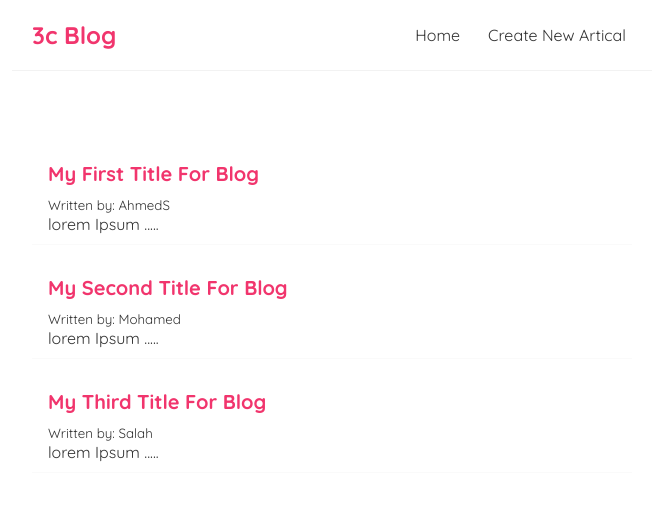
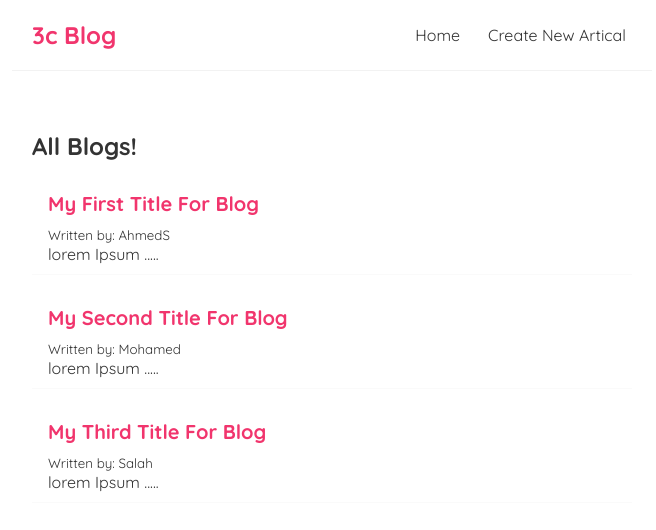
Before and after one commit to GeekAhmeds/React, a React (Create React App) app: page / in a window 1280 px wide. Shown: the top 530 px of the page, without its empty margins (308-964 px from the left). Built offline with nearby package versions, Linux system fonts and the light colour scheme.

Commit message:
Using Props

```diff
--- /dev/null
+++ b/src/BlogList.js
@@ -0,0 +1,21 @@
+const BlogList = (props) => {
+
+    const blogs = props.blogs;
+    const title = props.title;
+    return (
+        <div className="blog-list">
+            <h2>{title}</h2>
+            {blogs.map((blog) => (
+                <div className="blog-preview" key={blog.id}>
+                    <h2>{blog.title}</h2>
+                    <small>Written by: {blog.author}</small>
+                    <p>{blog.contnet}</p>
+                </div>
+            ))}
+
+
+        </div>
+     );
+}
+
+export default BlogList;
--- a/src/Home.js
+++ b/src/Home.js
@@ -1,4 +1,5 @@
 import { useState } from "react";
+import BlogList from "./BlogList";
 
 const Home = () => {
     // let name = 'mario';
@@ -10,14 +11,7 @@
 
     return (
         <div className="home">
-            {blogs.map((blog) => (
-                <div className="blog-preview" key={blog.id}>
-                    <h2>{blog.title}</h2>
-                    <small>Written by: {blog.author}</small>
-                    <p>{blog.contnet}</p>
-                </div>
-            ))}
-
+            <BlogList blogs = {blogs}  title='All Blogs!' />
         </div>
      );
 }
```
